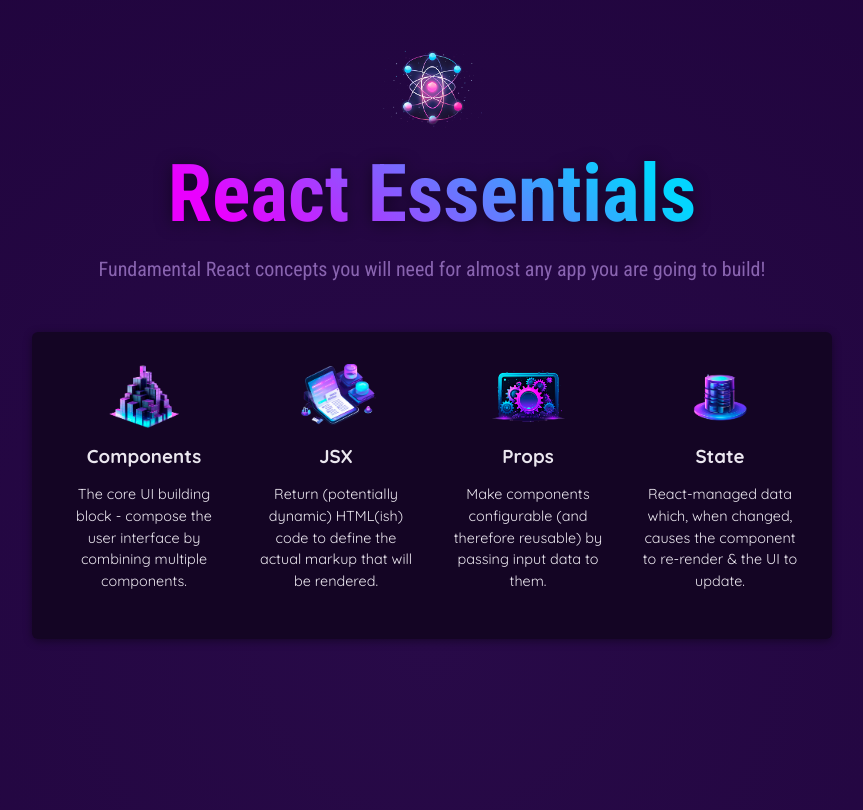
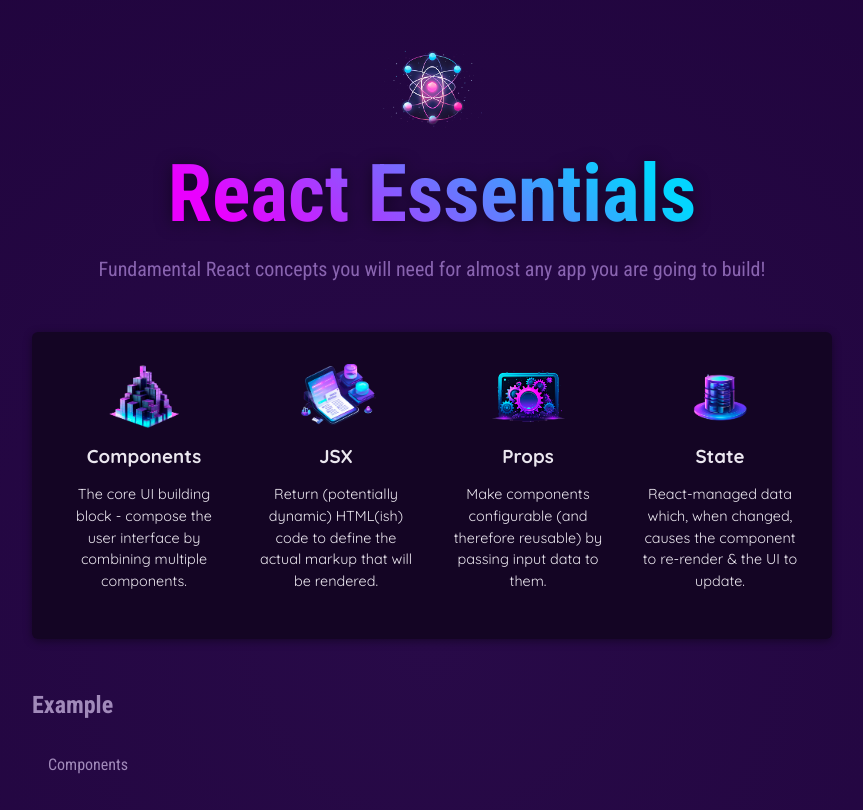
Before and after one commit to soupkorn/1_component_prop_state, a React (Vite) app: page / in a window 1280 px wide. Shown: the top 810 px of the page, without its empty margins (208-1071 px from the left). Built offline with nearby package versions, Linux system fonts and the light colour scheme.

Commit message:
my first children! :3 <3

```diff
--- a/src/App.jsx
+++ b/src/App.jsx
@@ -1,6 +1,7 @@
 import {CORE_CONCEPTS} from "./data.js"
 import Header from './components/Header.jsx'
 import CoreConcept from './components/CoreConcept.jsx'
+import TabButton from './components/TabButton.jsx'
 
 function App() {
   return (
@@ -12,6 +13,12 @@
             {CORE_CONCEPTS.map(i => <CoreConcept {...i}/>)}
           </ul>
         </section>
+        <section id="examples">
+          <h2>Example</h2>
+          <menu>
+            <TabButton>Components</TabButton>
+          </menu>
+        </section>
       </main>
     </div>
   );
--- /dev/null
+++ b/src/components/TabButton.jsx
@@ -0,0 +1,3 @@
+export default function TabButton({children}){
+    return <li><button>{children}</button></li>;
+}
```
